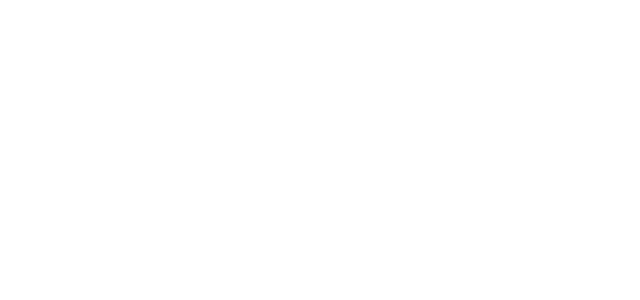
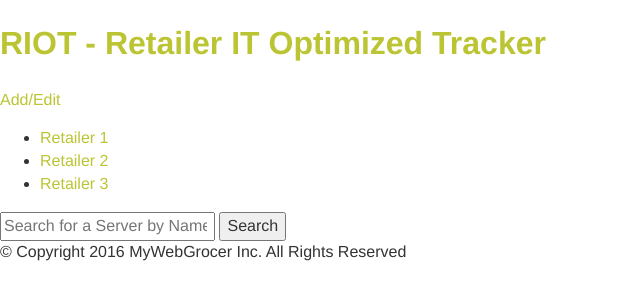
Before and after one commit to TacoMantra/RIOT, a website: page index-dev.html in a window 1280 px wide. Shown: the whole page, without its empty margins (0-640 px from the left). Drawn offline with Linux system fonts and the light colour scheme.

Commit message:
Index page created

```diff
--- a/index-dev.html
+++ b/index-dev.html
@@ -18,6 +18,29 @@
   </head>
 
   <body>
+    <header>
+      <div class="logo">
+        <h1><a href="index.html">RIOT - Retailer IT Optimized Tracker</a></h1>
+      </div><!-- /logo -->
+
+      <nav class="main-nav"><a href="retailer-sel.html">Add/Edit</a></nav>
+    </header>
+
+    <nav class="retailer-list">
+      <ul>
+        <li><a href="retailer.html?retailer=retailer1">Retailer 1</a></li>
+        <li><a href="retailer.html?retailer=retailer2">Retailer 2</a></li>
+        <li><a href="retailer.html?retailer=retailer3">Retailer 3</a></li>
+      </ul>
+    </nav>
+
+    <section class="serverSearch">
+      <input type="search" id="serverSearch-input" placeholder="Search for a Server by Name">
+      <button id="serverSearch-submit">Search</button>
+    </section>
+
+    <div class="footer noPrint">&copy; Copyright 2016 MyWebGrocer Inc. All Rights Reserved</div>
+
     <!-- build:js js/vendor/jquery.min.js -->
     <script src="js/vendor/jquery.js"></script>
     <!-- /build -->
--- a/js/app.js
+++ b/js/app.js
@@ -0,0 +1,11 @@
+(function(){
+	$('#serverSearch-submit').click(function(){
+		var server = $('#serverSearch-input').val();
+		if (server.length > 0) {
+			window.location.href = 'results.html?server=' + server;
+		}
+		else {
+			alert('Please enter a server name');
+		}
+	});
+})();
--- a/styles/bootstrap/_variables.scss
+++ b/styles/bootstrap/_variables.scss
@@ -15,7 +15,7 @@
 $gray-light:             lighten($gray-base, 46.7%) !default; // #777
 $gray-lighter:           lighten($gray-base, 93.5%) !default; // #eee
 
-$brand-primary:         #f44336 !default; // #337ab7
+$brand-primary:         #bbc432 !default; // #337ab7
 $brand-success:         #5cb85c !default;
 $brand-info:            #5bc0de !default;
 $brand-warning:         #f0ad4e !default;
```
Also changed, not shown: index.html (+23 -0 lines), css/style.css, css/style.min.css, img/RIOTLogo_wht.png (added), img/rsz_riotlogo_wht_sm.jpg (added), js/app.min.js.
